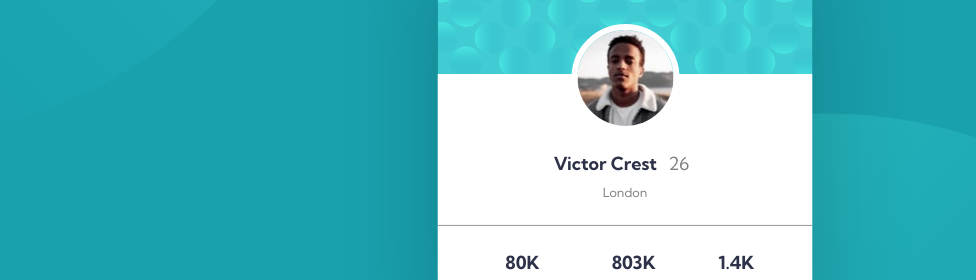
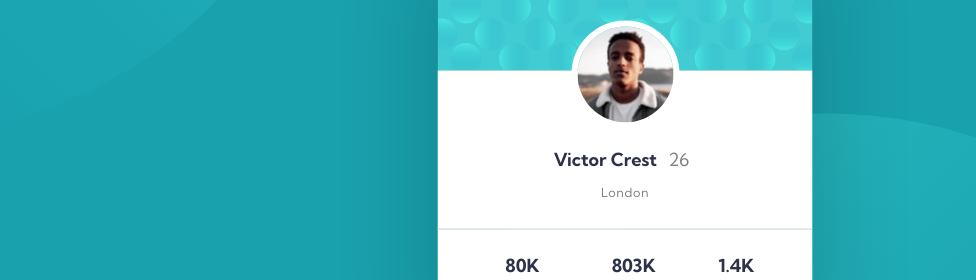
Before and after one commit to DanielAF07/profile-card-component, a plain HTML site: page index.html in a window 1280 px wide. Shown: the part 287-567 px from the top of the page, without its empty margins (15-991 px from the left). Drawn offline with Linux system fonts and the light colour scheme.

Commit message:
Challenge Done x2

```diff
--- a/static/css/style.css
+++ b/static/css/style.css
@@ -43,8 +43,8 @@ main {
     background: white;
     text-align: center;
     color: hsl(229, 23%, 23%);
-    border-bottom: 1px solid #999;
-    padding-bottom: 15px;
+    border-bottom: 1px solid #ddd;
+    padding-bottom: 17px;
 }
 
 #profile-picture {
@@ -64,10 +64,11 @@ main {
 }
 
 #location {
-    padding: 0.8em 0;
+    padding: 1.1em 0 0.9em 0;
     display: block;
     font-size: 0.7em;
     color: gray;
+    letter-spacing: 0.05em;
 }
 
 .stats {
```
